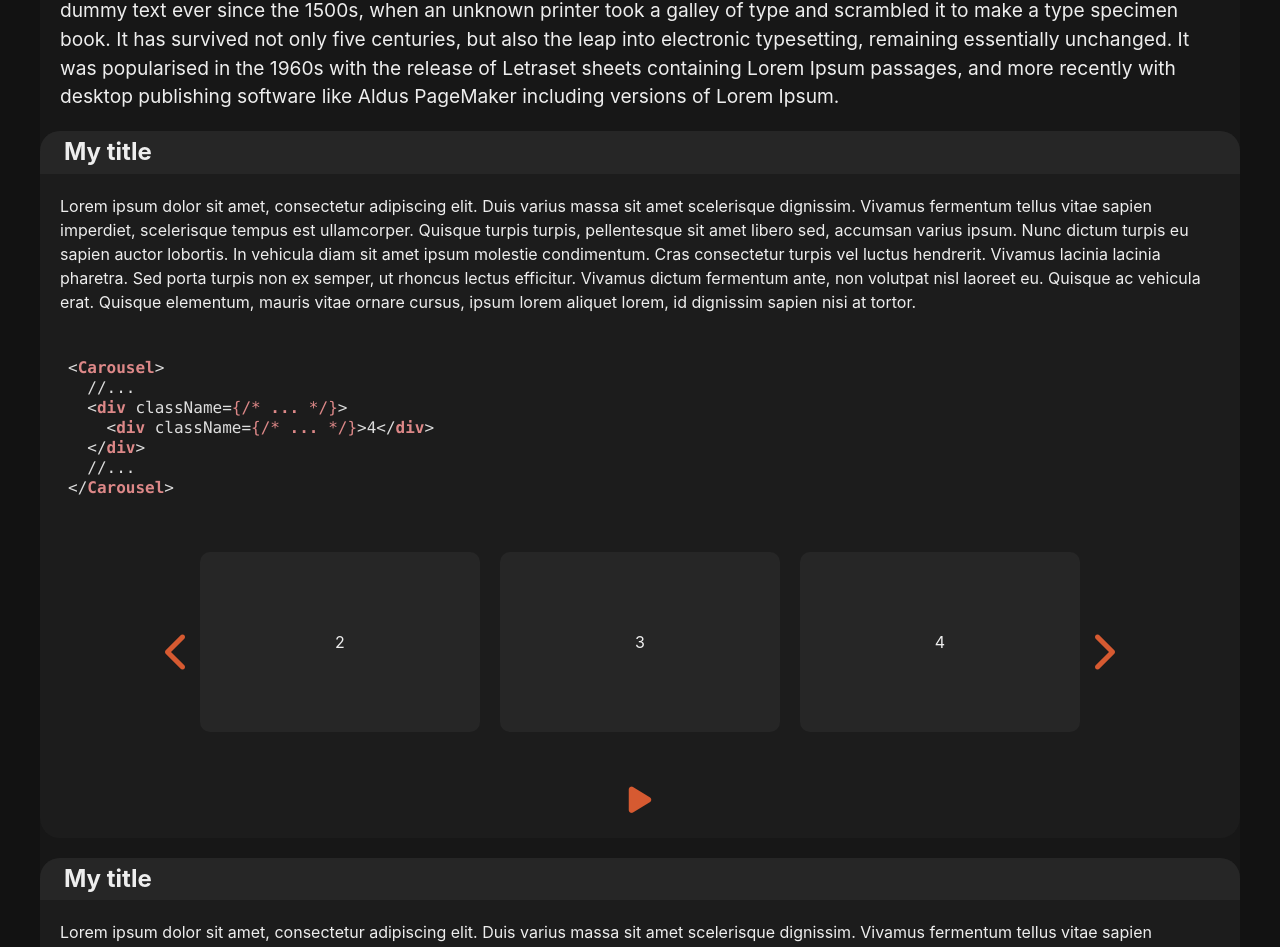
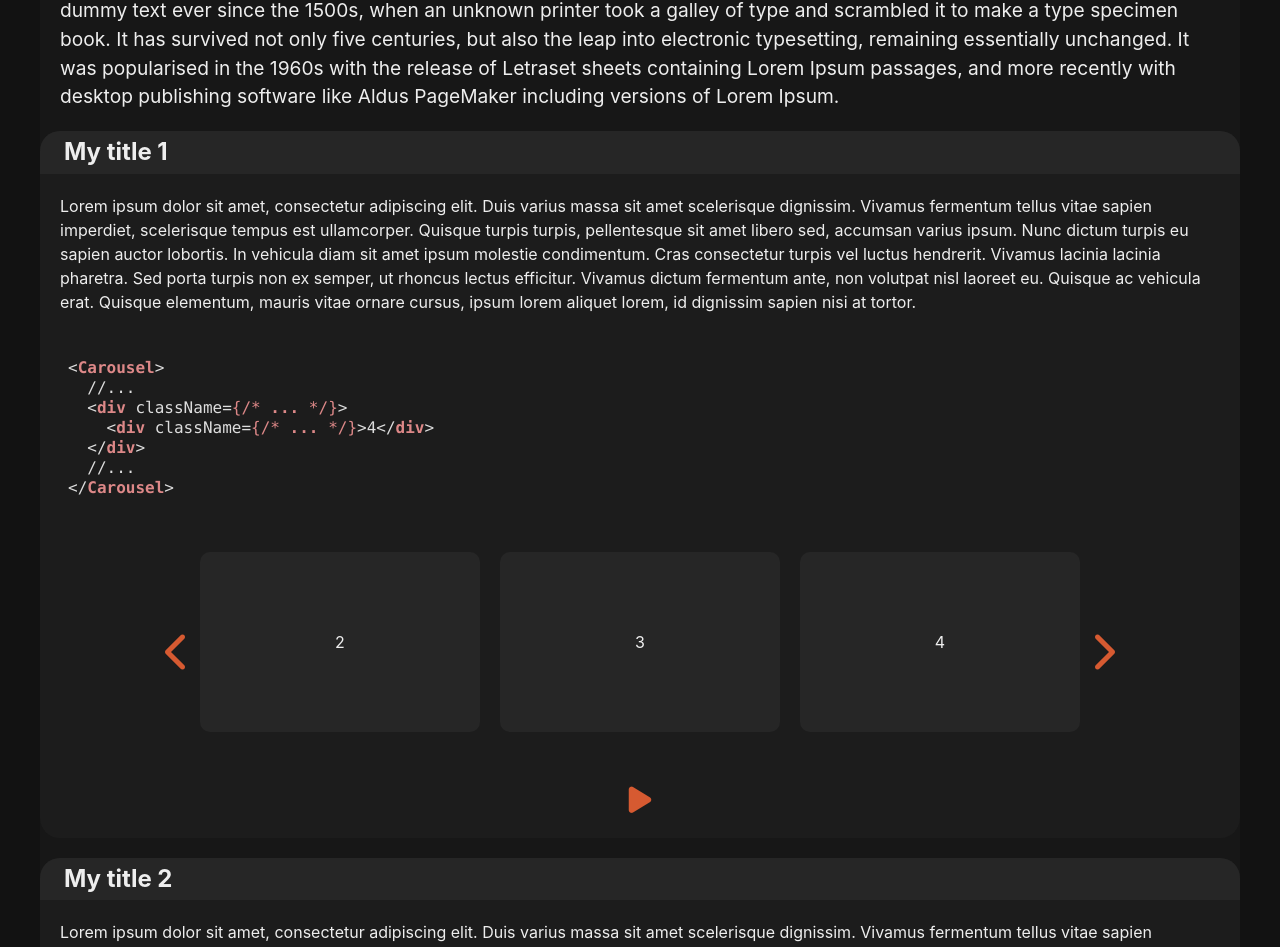
Before and after one commit to SurokDima/pet-react-slider, a React (Create React App) app: page / in a window 1280 px wide. Shown: the part 170-1117 px from the top of the page. Built offline with nearby package versions, Linux system fonts and the light colour scheme.

Commit message:
Sidebar autmatically gets sections

```diff
--- a/src/App.tsx
+++ b/src/App.tsx
@@ -5,10 +5,17 @@ import Section from './components/Section/Section';
 import Title from './components/Title/Title';
 import Layout from './containers/Layout/Layout';
 import classes from './App.module.scss';
+import SectionsScrolling from './contexts/SectionsScrollingContext';
 
 function App() {
   return (
     <>
+      <SectionsScrolling.Provider
+        value={{
+          sectionsClassName: 'js-section',
+          titlesClassName: 'js-section-title',
+        }}
+      >
         <Layout>
           <Header
             title={'My Carousel pet project'}
@@ -18,19 +25,20 @@ function App() {
             }
           />
 
-        <Section title={'My title'} className={classes.section}>
+          <Section title={'My title 1'} className={classes.section}>
             <p>
-            Lorem ipsum dolor sit amet, consectetur adipiscing elit. Duis varius
-            massa sit amet scelerisque dignissim. Vivamus fermentum tellus vitae
-            sapien imperdiet, scelerisque tempus est ullamcorper. Quisque turpis
-            turpis, pellentesque sit amet libero sed, accumsan varius ipsum.
-            Nunc dictum turpis eu sapien auctor lobortis. In vehicula diam sit
-            amet ipsum molestie condimentum. Cras consectetur turpis vel luctus
-            hendrerit. Vivamus lacinia lacinia pharetra. Sed porta turpis non ex
-            semper, ut rhoncus lectus efficitur. Vivamus dictum fermentum ante,
-            non volutpat nisl laoreet eu. Quisque ac vehicula erat. Quisque
-            elementum, mauris vitae ornare cursus, ipsum lorem aliquet lorem, id
-            dignissim sapien nisi at tortor.
+              Lorem ipsum dolor sit amet, consectetur adipiscing elit. Duis
+              varius massa sit amet scelerisque dignissim. Vivamus fermentum
+              tellus vitae sapien imperdiet, scelerisque tempus est ullamcorper.
+              Quisque turpis turpis, pellentesque sit amet libero sed, accumsan
+              varius ipsum. Nunc dictum turpis eu sapien auctor lobortis. In
+              vehicula diam sit amet ipsum molestie condimentum. Cras
+              consectetur turpis vel luctus hendrerit. Vivamus lacinia lacinia
+              pharetra. Sed porta turpis non ex semper, ut rhoncus lectus
+              efficitur. Vivamus dictum fermentum ante, non volutpat nisl
+              laoreet eu. Quisque ac vehicula erat. Quisque elementum, mauris
+              vitae ornare cursus, ipsum lorem aliquet lorem, id dignissim
+              sapien nisi at tortor.
             </p>
             <Code>
               {`
@@ -69,19 +77,20 @@ function App() {
               </Carousel>
             </div>
           </Section>
-        <Section title={'My title'} className={classes.section}>
+          <Section title={'My title 2'} className={classes.section}>
             <p>
-            Lorem ipsum dolor sit amet, consectetur adipiscing elit. Duis varius
-            massa sit amet scelerisque dignissim. Vivamus fermentum tellus vitae
-            sapien imperdiet, scelerisque tempus est ullamcorper. Quisque turpis
-            turpis, pellentesque sit amet libero sed, accumsan varius ipsum.
-            Nunc dictum turpis eu sapien auctor lobortis. In vehicula diam sit
-            amet ipsum molestie condimentum. Cras consectetur turpis vel luctus
-            hendrerit. Vivamus lacinia lacinia pharetra. Sed porta turpis non ex
-            semper, ut rhoncus lectus efficitur. Vivamus dictum fermentum ante,
-            non volutpat nisl laoreet eu. Quisque ac vehicula erat. Quisque
-            elementum, mauris vitae ornare cursus, ipsum lorem aliquet lorem, id
-            dignissim sapien nisi at tortor.
+              Lorem ipsum dolor sit amet, consectetur adipiscing elit. Duis
+              varius massa sit amet scelerisque dignissim. Vivamus fermentum
+              tellus vitae sapien imperdiet, scelerisque tempus est ullamcorper.
+              Quisque turpis turpis, pellentesque sit amet libero sed, accumsan
+              varius ipsum. Nunc dictum turpis eu sapien auctor lobortis. In
+              vehicula diam sit amet ipsum molestie condimentum. Cras
+              consectetur turpis vel luctus hendrerit. Vivamus lacinia lacinia
+              pharetra. Sed porta turpis non ex semper, ut rhoncus lectus
+              efficitur. Vivamus dictum fermentum ante, non volutpat nisl
+              laoreet eu. Quisque ac vehicula erat. Quisque elementum, mauris
+              vitae ornare cursus, ipsum lorem aliquet lorem, id dignissim
+              sapien nisi at tortor.
             </p>
             <Code>
               {`
@@ -120,19 +129,20 @@ function App() {
               </Carousel>
             </div>
           </Section>
-        <Section title={'My title'} className={classes.section}>
+          <Section title={'My title 3'} className={classes.section}>
             <p>
-            Lorem ipsum dolor sit amet, consectetur adipiscing elit. Duis varius
-            massa sit amet scelerisque dignissim. Vivamus fermentum tellus vitae
-            sapien imperdiet, scelerisque tempus est ullamcorper. Quisque turpis
-            turpis, pellentesque sit amet libero sed, accumsan varius ipsum.
-            Nunc dictum turpis eu sapien auctor lobortis. In vehicula diam sit
-            amet ipsum molestie condimentum. Cras consectetur turpis vel luctus
-            hendrerit. Vivamus lacinia lacinia pharetra. Sed porta turpis non ex
-            semper, ut rhoncus lectus efficitur. Vivamus dictum fermentum ante,
-            non volutpat nisl laoreet eu. Quisque ac vehicula erat. Quisque
-            elementum, mauris vitae ornare cursus, ipsum lorem aliquet lorem, id
-            dignissim sapien nisi at tortor.
+              Lorem ipsum dolor sit amet, consectetur adipiscing elit. Duis
+              varius massa sit amet scelerisque dignissim. Vivamus fermentum
+              tellus vitae sapien imperdiet, scelerisque tempus est ullamcorper.
+              Quisque turpis turpis, pellentesque sit amet libero sed, accumsan
+              varius ipsum. Nunc dictum turpis eu sapien auctor lobortis. In
+              vehicula diam sit amet ipsum molestie condimentum. Cras
+              consectetur turpis vel luctus hendrerit. Vivamus lacinia lacinia
+              pharetra. Sed porta turpis non ex semper, ut rhoncus lectus
+              efficitur. Vivamus dictum fermentum ante, non volutpat nisl
+              laoreet eu. Quisque ac vehicula erat. Quisque elementum, mauris
+              vitae ornare cursus, ipsum lorem aliquet lorem, id dignissim
+              sapien nisi at tortor.
             </p>
             <Code>
               {`
@@ -172,6 +182,7 @@ function App() {
             </div>
           </Section>
         </Layout>
+      </SectionsScrolling.Provider>
     </>
   );
 }
--- a/src/components/Section/Section.tsx
+++ b/src/components/Section/Section.tsx
@@ -1,16 +1,19 @@
-import { ReactNode } from 'react';
+import { ReactNode, useContext } from 'react';
+import SectionsScrolling from '../../contexts/SectionsScrollingContext';
 import classes from './Section.module.scss';
 import SectionTitle from './SectionTitle/SectionTitle';
 
 export default function Section({ children, title, className }: ISectionProps) {
-  const cls = [classes.section];
+  const {sectionsClassName} = useContext(SectionsScrolling);
+
+  const cls = [classes.section, sectionsClassName];
   if(className) cls.push(className);
 
   return (
-    <div className={cls.join(' ')}>
+    <section className={cls.join(' ')}>
       {title && <SectionTitle>{title}</SectionTitle>}
       <div className={classes.sectionBody}>{children}</div>
-    </div>
+    </section>
   );
 }
 
--- a/src/components/Section/SectionTitle/SectionTitle.tsx
+++ b/src/components/Section/SectionTitle/SectionTitle.tsx
@@ -1,9 +1,17 @@
+import { useContext } from 'react';
+import SectionsScrolling from '../../../contexts/SectionsScrollingContext';
 import classes from './SectionTitle.module.scss';
 
-export default function SectionTitle({ children }: ISectionTitleProps) {
-  return <h2 className={classes.title}>{children}</h2>;
+export default function SectionTitle({ children, className }: ISectionTitleProps) {
+  const {titlesClassName} = useContext(SectionsScrolling);
+
+  const cls =[classes.title, titlesClassName];
+  if(className) cls.push(className);
+
+  return <h2 className={cls.join(' ')}>{children}</h2>;
 }
 
 interface ISectionTitleProps {
   children: string;
+  className?: string;
 }
--- a/src/components/Sidebar/Sidebar.tsx
+++ b/src/components/Sidebar/Sidebar.tsx
@@ -1,19 +1,52 @@
+import { RefObject, useContext, useEffect, useState } from 'react';
+import SectionsScrolling from '../../contexts/SectionsScrollingContext';
 import classes from './Sidebar.module.scss';
 
-export default function Sidebar({ items, className, isOpen }: ISidebarProps) {
+export default function Sidebar({
+  className,
+  isOpen,
+  contentRef,
+}: ISidebarProps) {
+  const { sectionsClassName, titlesClassName } = useContext(SectionsScrolling);
+  const [items, setItems] = useState<ISidebarItem[]>([]);
+
   const cls = [classes.sidebar];
-  if(className) cls.push(className)
-  if(isOpen) cls.push(classes.open);
+  if (className) cls.push(className);
+  if (isOpen) cls.push(classes.open);
 
+  useEffect(() => {
+    if (contentRef.current) {
+      const sections = contentRef.current.querySelectorAll(
+        '.' + sectionsClassName
+      );
+
+      const items = Array.from(sections).map<ISidebarItem>(el => {
+        const title = el.querySelector('.' + titlesClassName)?.textContent ?? '';
+        const scroll = el.getBoundingClientRect().top + document.body.scrollTop;
+        return { title, scroll };
+      });
+
+      setItems(items);
+    }
+  }, [contentRef, sectionsClassName, titlesClassName]);
+  console.log(items)
   return (
     <div className={cls.join(' ')}>
       {items.map((item, index) => {
         const cls = [classes.item];
-        if(item.isActive) cls.push(classes.active);
+        /* if (item.isActive) cls.push(classes.active); */
 
         return (
-          <div key={index} className={cls.join(' ')}>
-            {item.text}
+          <div
+            key={index}
+            className={cls.join(' ')}
+            onClick={() =>
+              document.body.scrollTo({
+                top: item.scroll,
+              })
+            }
+          >
+            {item.title}
           </div>
         );
       })}
@@ -22,12 +55,13 @@ export default function Sidebar({ items, className, isOpen }: ISidebarProps) {
 }
 
 interface ISidebarProps {
-  items: readonly ISidebarItem[];
   isOpen: boolean;
+  contentRef: RefObject<HTMLDivElement>;
+
   className?: string;
 }
 
 export interface ISidebarItem {
-  text: string;
-  isActive?: boolean;
+  title: string;
+  scroll: number;
 }
--- a/src/containers/Layout/Layout.tsx
+++ b/src/containers/Layout/Layout.tsx
@@ -1,6 +1,6 @@
-import { ReactNode, useState } from 'react';
+import { ReactNode, useRef, useState } from 'react';
 import Hamburger from '../../components/Hamburger/Hamburger';
-import Sidebar, {ISidebarItem} from '../../components/Sidebar/Sidebar';
+import Sidebar, { ISidebarItem } from '../../components/Sidebar/Sidebar';
 
 import classes from './Layout.module.scss';
 
@@ -8,20 +8,23 @@ export default function Layout({ children }: ILayoutProps) {
   const [isSidebarOpen, setIsSideBarOpen] = useState(false);
   const toggleSidebar = () => setIsSideBarOpen(!isSidebarOpen);
 
-  const sidebarItems: ISidebarItem[] = [
-    {text: 'item 1', isActive: true},
-    {text: 'item 2'},
-    {text: 'item 3'},
-  ];
+  const contentRef = useRef<HTMLDivElement>(null);
 
   const hamburgerCls = [classes.hamburger];
-  if(!isSidebarOpen) hamburgerCls.push(classes.close);
+  if (!isSidebarOpen) hamburgerCls.push(classes.close);
 
   return (
     <>
-      <Sidebar items={sidebarItems} isOpen={isSidebarOpen}  />
-      <Hamburger onClick={toggleSidebar} isSidebarOpen={isSidebarOpen} className={hamburgerCls.join(' ')} />
-      <div className={classes.content}>
+      <Sidebar
+        isOpen={isSidebarOpen}
+        contentRef={contentRef}
+      />
+      <Hamburger
+        onClick={toggleSidebar}
+        isSidebarOpen={isSidebarOpen}
+        className={hamburgerCls.join(' ')}
+      />
+      <div className={classes.content} ref={contentRef}>
         <div className={classes.container}>{children}</div>
       </div>
     </>
--- /dev/null
+++ b/src/contexts/SectionsScrollingContext.ts
@@ -0,0 +1,8 @@
+import React from 'react';
+
+const SectionsScrolling = React.createContext({
+  sectionsClassName: 'js-section',
+  titlesClassName: 'js-section-title'
+})
+
+export default SectionsScrolling;
--- a/src/index.scss
+++ b/src/index.scss
@@ -1,9 +1,5 @@
 @use './asserts/styles/families' as families;
 @use './asserts/styles/colors' as colors;
-
-/* Scrollbar */
-
-
 
 body {
   margin: 0;
```
Lines whose indentation alone changed are shown as unchanged.
